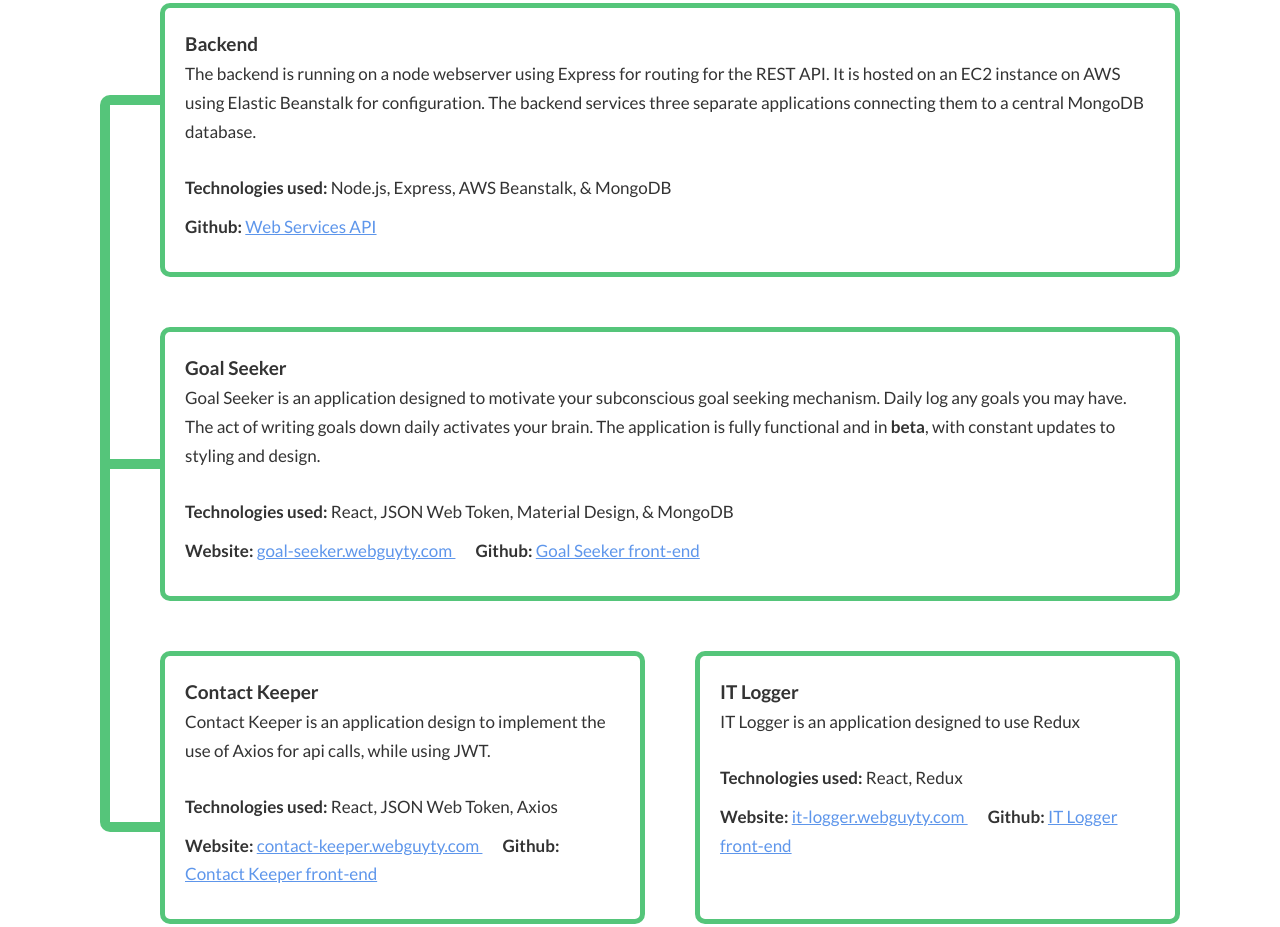
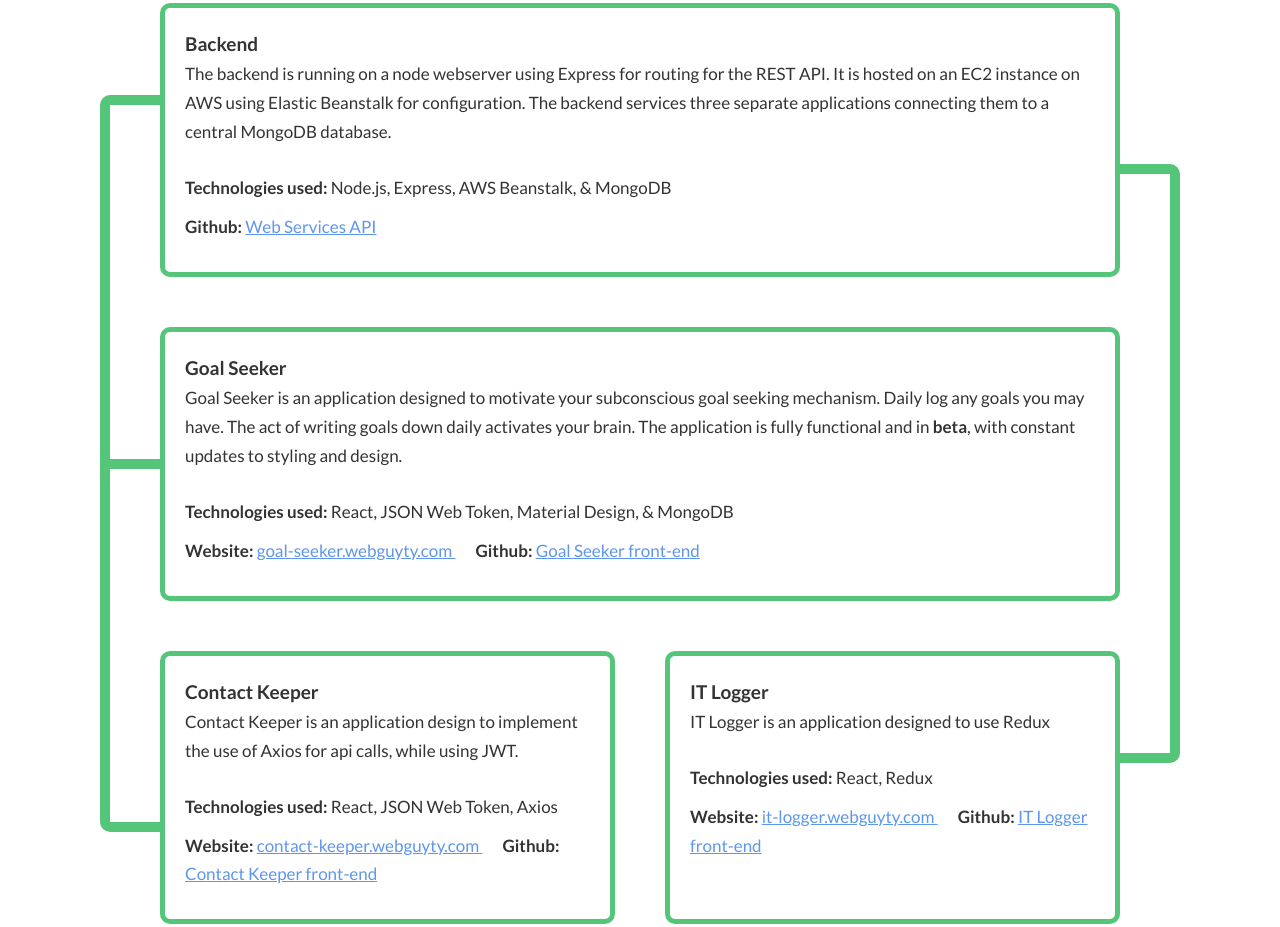
Before and after one commit to webguyty/portfolio-webpack, a website built with webpack: page src/template.html in a window 1280 px wide. Shown: the part 1766-2693 px from the top of the page. Built offline with nearby package versions, Linux system fonts and the light colour scheme; what simple-scrollspy would draw is missing.

Commit message:
right bar set up and scss vars set

```diff
--- a/src/styles/components/_mern.scss
+++ b/src/styles/components/_mern.scss
@@ -5,10 +5,13 @@
   padding: 2rem;
 }
 
+$gap-width: 5rem;
+$bar-thickness: 1rem;
+
 .mern-grid {
   display: grid;
-  grid-template-columns: 1rem 1fr 1fr;
-  gap: 5rem;
+  grid-template-columns: $bar-thickness 1fr 1fr $bar-thickness;
+  gap: $gap-width;
 }
 
 // Column ordering
@@ -27,14 +30,15 @@
     // leftBar children styling
 
     display: grid;
-    grid-template-columns: 1rem 5rem;
+    grid-template-columns: $bar-thickness $gap-width;
+    align-content: space-between;
 
     &-long {
       grid-column-start: 1;
       grid-column-end: 2;
       grid-row-start: 1;
       grid-row-end: 4;
-      width: 1rem;
+      width: $bar-thickness;
       height: 100%;
       background-color: $color-primary;
       border-radius: 10px 0 0 10px;
@@ -43,14 +47,60 @@
     &-short {
       grid-column-start: 2;
       grid-column-end: 3;
-      width: 5rem;
-      height: 1rem;
+      width: $gap-width;
+      height: $bar-thickness;
       background-color: $color-primary;
 
       &--2 {
-        align-self: center;
+        // align-self: center;
       }
       &--3 {
+        // align-self: end;
+      }
+    }
+  }
+
+  &-rightBar {
+    // rightBar container spacing
+    margin-left: -$gap-width;
+    grid-column-start: 4;
+    grid-column-end: 5;
+    grid-row-start: 1;
+    grid-row-end: 4;
+    padding: 0;
+    border: none;
+    height: 65%;
+    align-self: center;
+
+    // rightBar children styling
+
+    display: grid;
+    grid-template-columns: 5rem $bar-thickness;
+
+    &-long {
+      grid-column-start: 2;
+      grid-column-end: 3;
+      grid-row-start: 1;
+      grid-row-end: 4;
+      width: $bar-thickness;
+      height: 100%;
+      background-color: $color-primary;
+      border-radius: 0 10px 10px 0;
+    }
+
+    &-short {
+      grid-column-start: 1;
+      grid-column-end: 2;
+      grid-row-start: 1;
+      grid-row-end: 4;
+      width: $gap-width;
+      height: $bar-thickness;
+      background-color: $color-primary;
+
+      &--1 {
+        align-self: start;
+      }
+      &--2 {
         align-self: end;
       }
     }
--- a/src/template.html
+++ b/src/template.html
@@ -189,6 +189,12 @@
               <div class="mern-leftBar-short mern-leftBar-short--1"></div>
               <div class="mern-leftBar-short mern-leftBar-short--2"></div>
               <div class="mern-leftBar-short mern-leftBar-short--3"></div>
+            </div>
+
+            <div class="mern mern-rightBar">
+              <div class="mern-rightBar-long"></div>
+              <div class="mern-rightBar-short mern-rightBar-short--1"></div>
+              <div class="mern-rightBar-short mern-rightBar-short--2"></div>
             </div>
 
             <div class="mern mern-backend">
```
